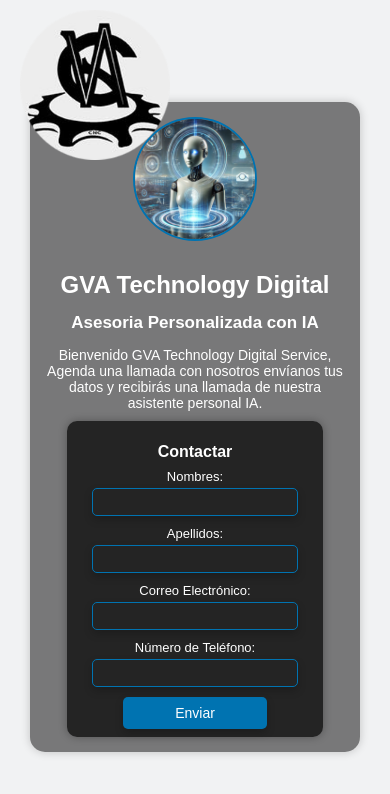
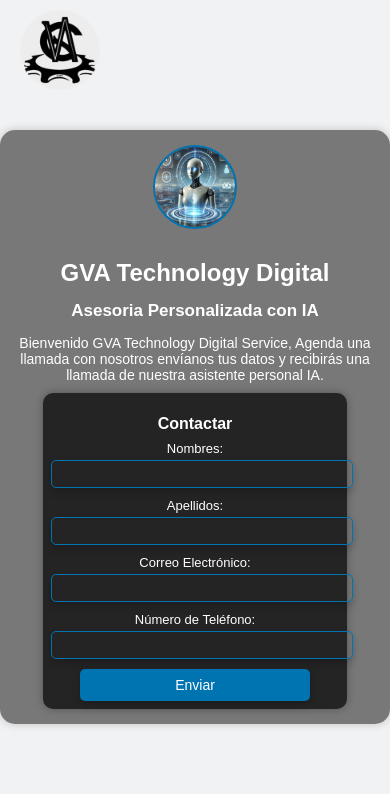
Before and after one commit to ingveliz02ia/web_llamada, a Flask app: page / in a window 390 px wide. Shown: the top 794 px of the page. Run offline with Flask 3, Linux system fonts and the light colour scheme.

Commit message:
cellular

```diff
--- a/static/css/styles.css
+++ b/static/css/styles.css
@@ -20,11 +20,6 @@ body {
     font-size: 22px; /* Reducido el tamaño de la fuente */
     font-weight: bold;
     color: white;
-}
-
-/* Logo */
-.logo {
-    width: 150px; /* Tamaño predeterminado del logo */
 }
 
 /* Contenedor principal de la página de presentación */
@@ -165,3 +160,27 @@ body {
     visibility: visible;
     display: block; /* Asegura que el mensaje esté visible al agregar 'show' */
 }
+
+/* Media Query para dispositivos móviles */
+@media (max-width: 600px) {
+    .logo {
+        width: 80px; /* Ajustar según sea necesario */
+    }
+
+    .container {
+        max-width: 100%; /* Ajustar el ancho máximo del contenedor */
+    }
+
+    .profile-pic {
+        width: 80px; /* Ajustar el tamaño de la foto de perfil */
+        height: 80px;
+    }
+
+    .form-container input {
+        width: 100%; /* Asegurar que los inputs ocupen el ancho completo en móviles */
+    }
+
+    .submit-button {
+        width: 80%; /* Ajustar el ancho del botón de envío */
+    }
+}
```
Also changed, not shown: 1 other file.
